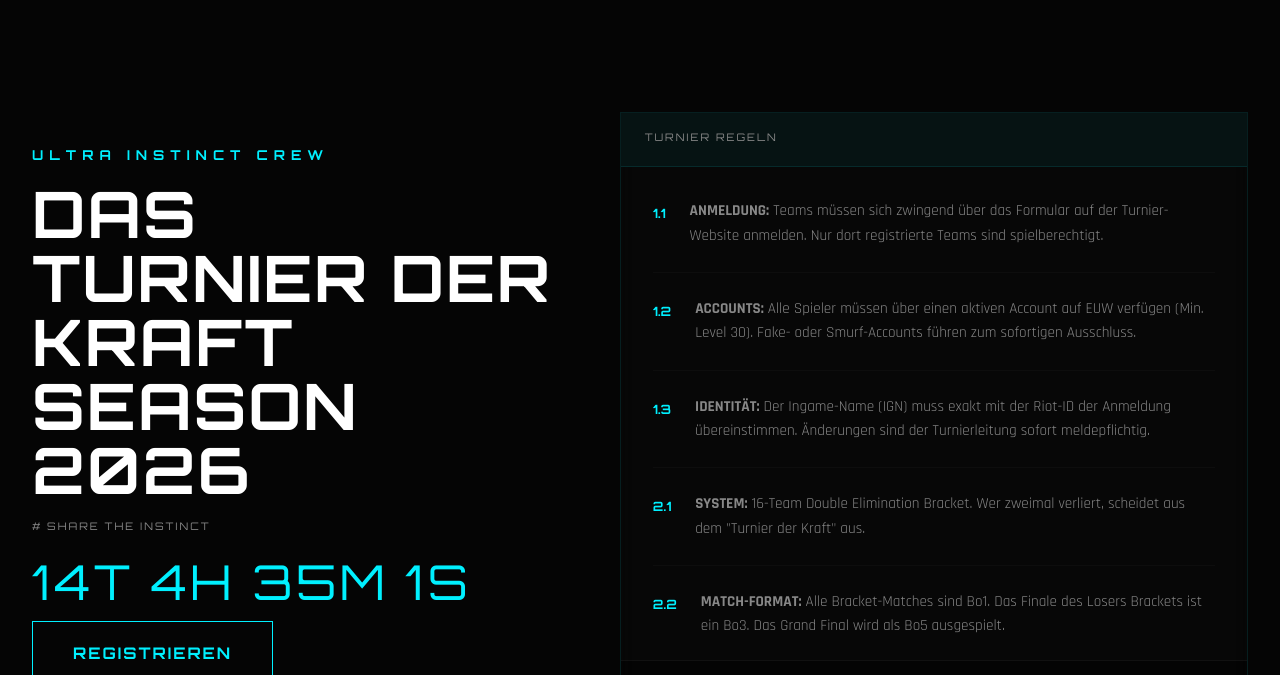
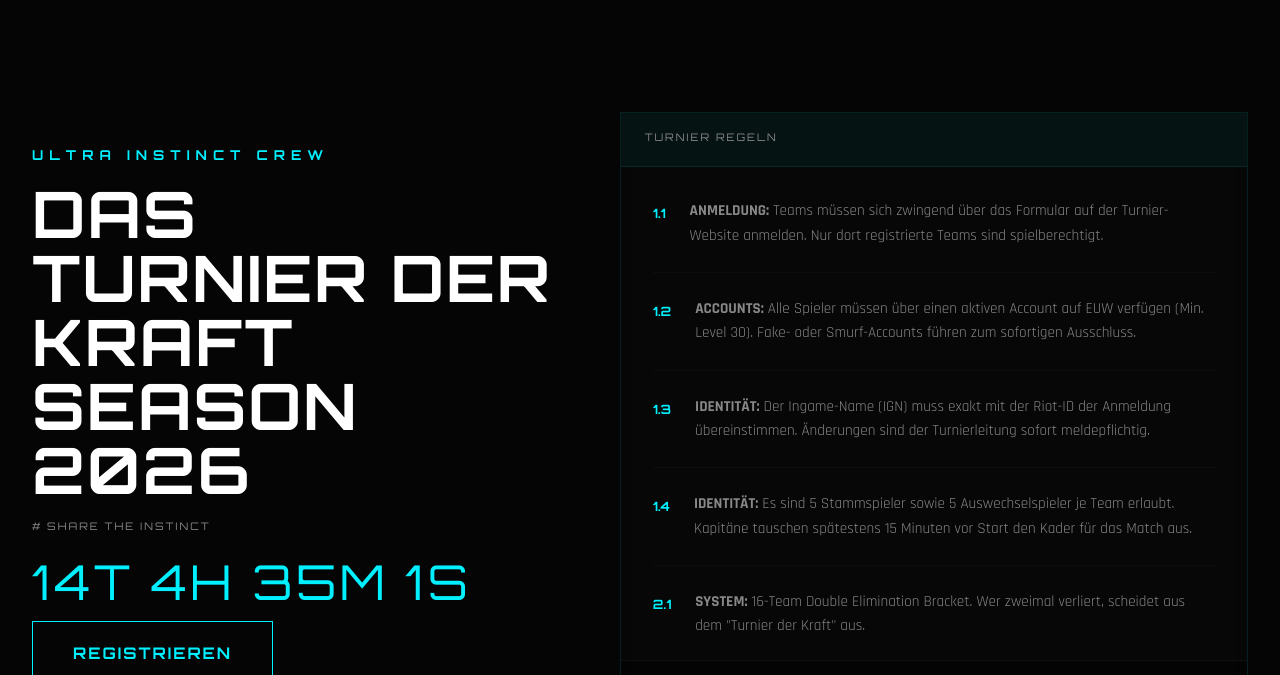
Before and after one commit to UICMaster/UIC_TURNIER, a website: page index.html in a window 1280 px wide. Shown: the part 92-767 px from the top of the page. Drawn offline with Linux system fonts and the light colour scheme.

Commit message:
Add files via upload

```diff
--- a/index.html
+++ b/index.html
@@ -150,6 +150,10 @@
                             <div class="rule-item">
                                 <span class="rule-num">1.3</span>
                                 <p><strong>IDENTITÄT:</strong> Der Ingame-Name (IGN) muss exakt mit der Riot-ID der Anmeldung übereinstimmen. Änderungen sind der Turnierleitung sofort meldepflichtig.</p>
+                            </div>
+                            <div class="rule-item">
+                                <span class="rule-num">1.4</span>
+                                <p><strong>IDENTITÄT:</strong> Es sind 5 Stammspieler sowie 5 Auswechselspieler je Team erlaubt. Kapitäne tauschen spätestens 15 Minuten vor Start den Kader für das Match aus.</p>
                             </div>
                             <div class="rule-item">
                                 <span class="rule-num">2.1</span>
```
